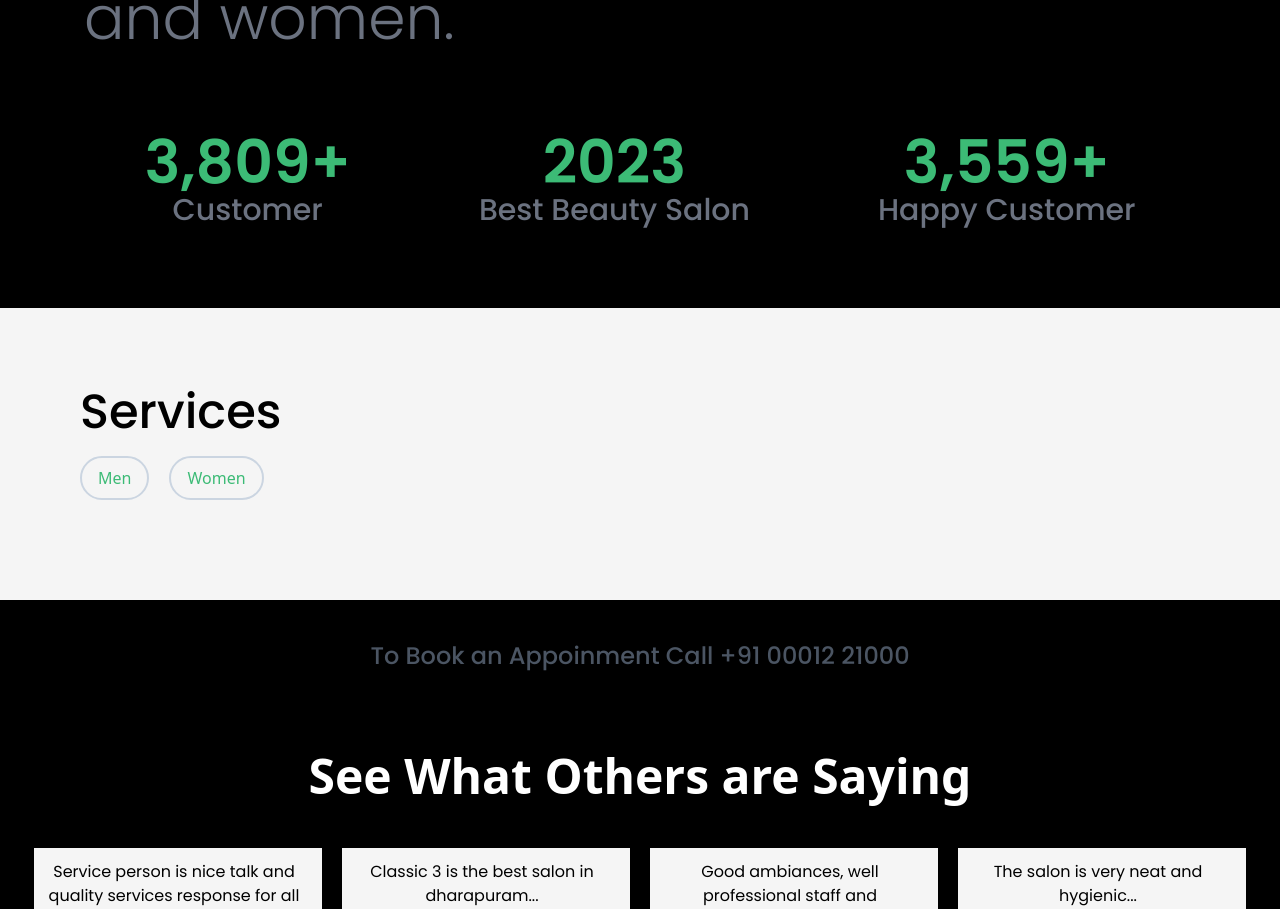
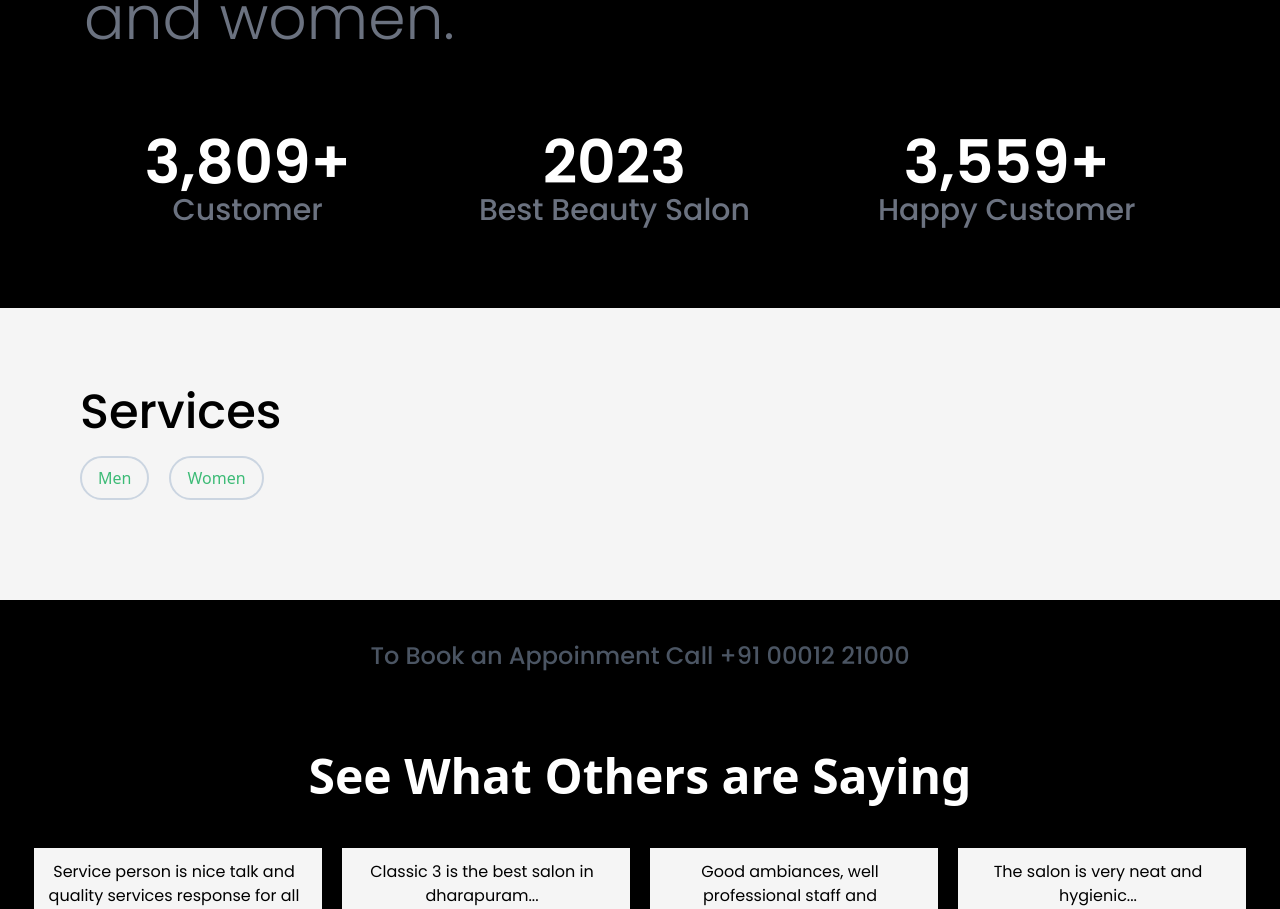
Before and after one commit to Dhaya3132/Classic3Salon, a React (Vite) app: page / in a window 1280 px wide. Shown: the part 1280-2189 px from the top of the page. Built offline with nearby package versions, Linux system fonts and the light colour scheme; a web font is replaced by a local one.

Commit message:
Feat - Added styles

```diff
--- a/src/Components/About/Customer.jsx
+++ b/src/Components/About/Customer.jsx
@@ -11,7 +11,7 @@
     <div className='flex justify-center items-center font-Poppins gap-32'>
       <ScrollTrigger onEnter={() => setEntering(true)} onExit={() => setEntering(false)}>
         <div className='text-center'>
-          <h5 className='font-semibold text-Green text-6xl'>
+          <h5 className='font-semibold text-white text-6xl'>
             {onEntering && <CountUp start={3000} end={4000} delay={0} duration={5} />}+
           </h5>
           <p className='font-medium text-gray-500 text-3xl'>Customer</p>
@@ -19,19 +19,17 @@
       </ScrollTrigger>
 
       <div className='text-center'>
-        <h5 className='font-semibold text-Green text-6xl'>2023</h5>
+        <h5 className='font-semibold text-white text-6xl'>2023</h5>
         <p className='font-medium text-gray-500 text-3xl'>Best Beauty Salon</p>
       </div>
       <ScrollTrigger onEnter={() => setEntering(true)} onExit={() => setEntering(false)}>
         <div className='text-center'>
-          <h5 className='font-semibold text-Green text-6xl'>
+          <h5 className='font-semibold text-white text-6xl'>
             {onEntering && <CountUp start={2000} end={3750} delay={0} duration={5} />}+
           </h5>
           <p className='font-medium text-gray-500 text-3xl'>Happy Customer</p>
         </div>
       </ScrollTrigger>
-
-
     </div>
   )
 }
--- /dev/null
+++ b/src/Components/Footer/Footer.jsx
@@ -0,0 +1,11 @@
+import React from 'react'
+
+function Footer() {
+  return (
+    <div>
+
+    </div>
+  )
+}
+
+export default Footer
```
